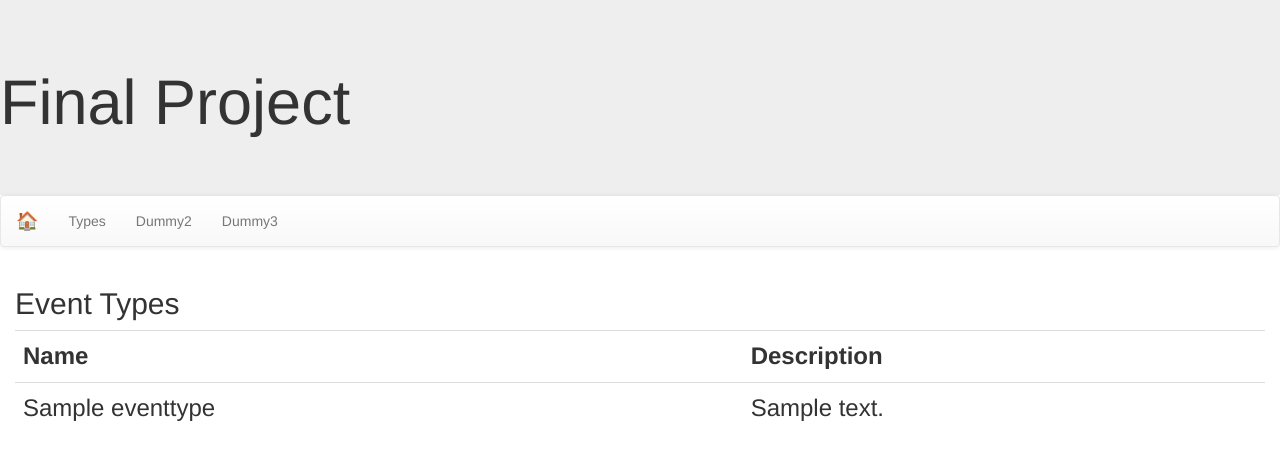
After one commit to hvncodes/KeepUpToDateProject, a Django app: page /finalapp/eventtypes/ in a window 1280 px wide. The commit adds this page. Shown: the top 460 px of the page. Run offline with Django 3.2, Linux system fonts and the light colour scheme; tables that the repository leaves empty hold one stand-in row (values such as "Sample post"); some libraries are stand-ins or nearby versions.

Commit message:
Add files via upload

```diff
--- a/finalproject/finalapp/templates/base.html
+++ b/finalproject/finalapp/templates/base.html
@@ -18,7 +18,7 @@
                 <a class="navbar-brand" href="{% url 'index' %}">&#127968;</a>
             </div>
             <ul class="nav navbar-nav">
-                <li><a href="{% url 'index' %}">Dummy1</a></li>
+                <li><a href="{% url 'eventtypes' %}">Types</a></li>
                 <li><a href="{% url 'index' %}">Dummy2</a></li>
                 <li><a href="{% url 'index' %}">Dummy3</a></li>
             </ul>
--- /dev/null
+++ b/finalproject/finalapp/templates/finalapp/types.html
@@ -0,0 +1,17 @@
+{% extends 'base.html' %}
+{% block content %}
+<!-- This is a comment -->
+<h2>Event Types</h2>
+<table class='table' style="font-size: 24px">
+    <tr>
+        <th>Name</th>
+        <th>Description</th>
+    </tr>
+    {% for item in type_list %}
+    <tr>
+        <td>{{ item.typename }}</td>
+        <td>{{ item.typedescription }}</td>
+    </tr>
+    {% endfor %}
+</table>
+{% endblock %}
--- a/finalproject/finalapp/urls.py
+++ b/finalproject/finalapp/urls.py
@@ -3,4 +3,5 @@ from . import views
 
 urlpatterns=[
     path('', views.index, name='index'),
+    path('eventtypes/', views.eventtypes, name="eventtypes")
 ]
--- a/finalproject/finalapp/views.py
+++ b/finalproject/finalapp/views.py
@@ -1,5 +1,10 @@
 from django.shortcuts import render
+from .models import EventType
 
 # Create your views here.
 def index(request):
     return render(request, 'finalapp/index.html')
+
+def eventtypes(request):
+    type_list=EventType.objects.all()
+    return render(request, 'finalapp/types.html', {'type_list': type_list})
```
